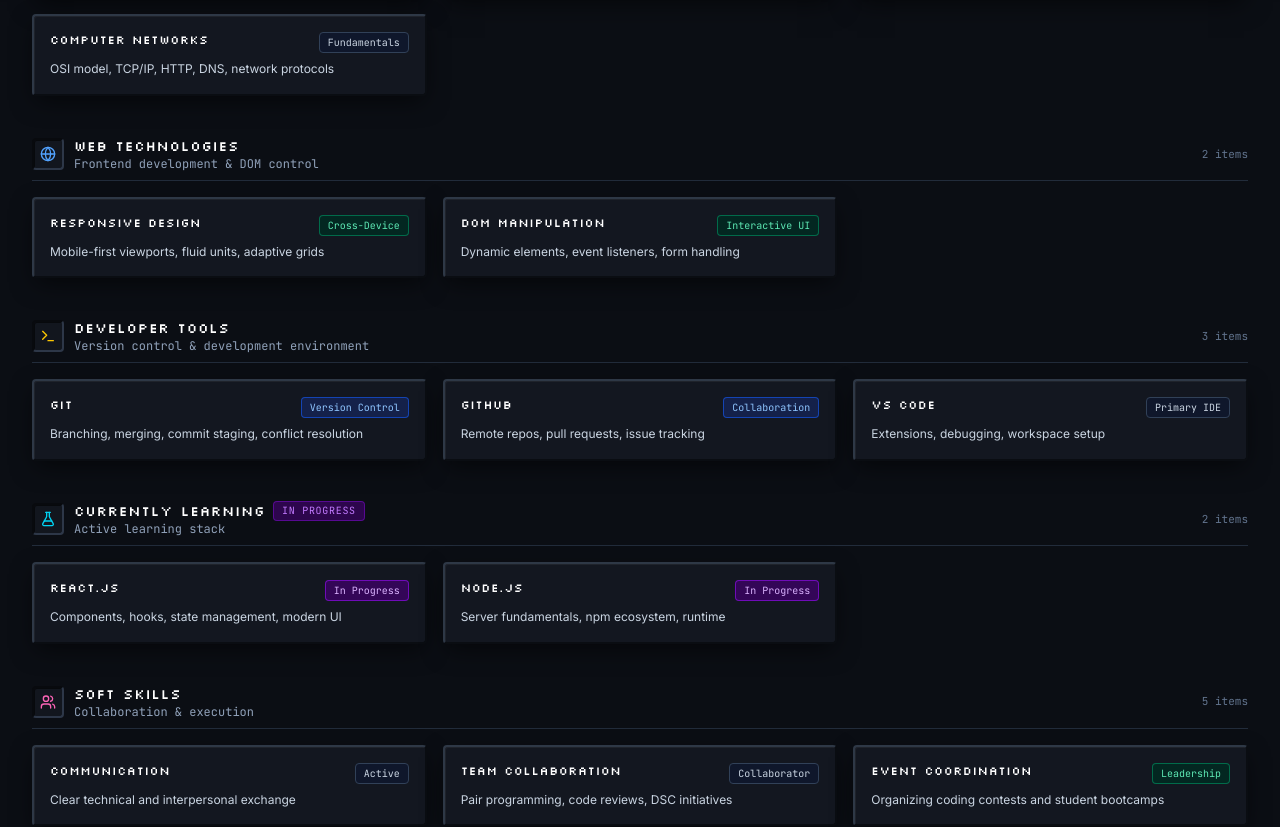
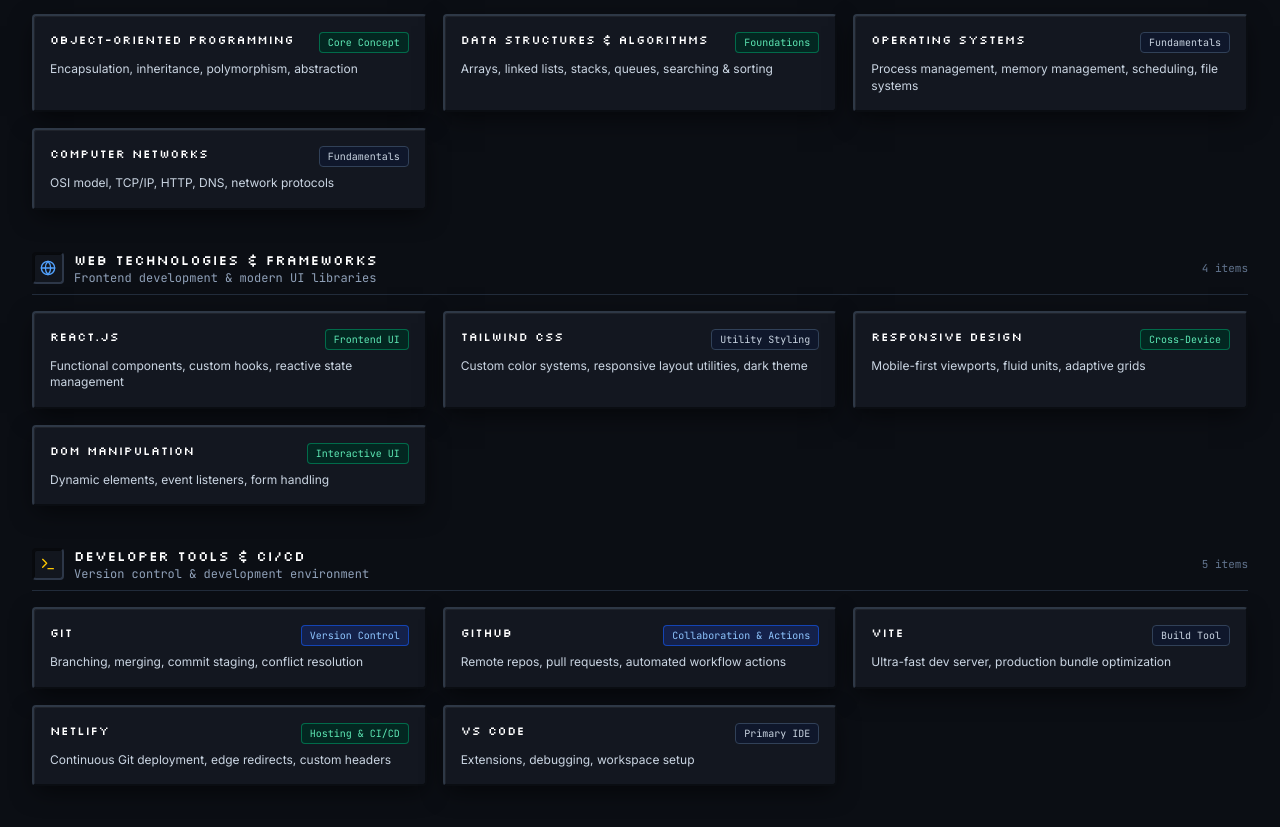
Before and after one commit to manjeetsinghcharan/portfolio, a React (Vite) app: page / in a window 1280 px wide. Shown: the part 2340-3167 px from the top of the page. Built offline with nearby package versions, Linux system fonts and the light colour scheme.

Commit message:
feat: update portfolio project with live Netlify link, GitHub repo, and React/TS tech stack

```diff
--- a/src/components/About.tsx
+++ b/src/components/About.tsx
@@ -74,7 +74,7 @@
           <div className="mc-card p-4 rounded bg-[#0d1117] border border-[#212a38]">
             <span className="font-pixel text-[10px] text-amber-300 block mb-1">PRACTICAL FOCUS</span>
             <p className="text-xs text-slate-300 leading-relaxed">
-              Hands-on web development with semantic HTML, modern responsive CSS, and dynamic JavaScript. Completed 45-day training at Curious Team Learning Pvt. Ltd. and former intern at XPERT CODERS.
+              Hands-on web engineering with React 19, TypeScript, Tailwind CSS, JavaScript, and semantic HTML. Completed 45-day training at Curious Team Learning Pvt. Ltd. and former intern at XPERT CODERS.
             </p>
           </div>
         </div>
@@ -95,7 +95,7 @@
                 As a web developer, I build clean, structured, and responsive web applications. I completed an intensive 45-day Web Development training program at <span className="text-white font-medium">Curious Team Learning Pvt. Ltd.</span> in Kota, where I created the <span className="text-emerald-300 font-medium">FlashCard Generator</span> website, and previously worked as a Web Developer Intern at <span className="text-white font-medium">XPERT CODERS</span> in Jodhpur.
               </p>
               <p>
-                Along with frontend development, I have solid foundations in core programming languages (<span className="text-white font-mono">C</span>, <span className="text-white font-mono">C++</span>, <span className="text-white font-mono">Java</span>, <span className="text-white font-mono">JavaScript</span>) and Computer Science fundamentals including <span className="text-white font-medium">Object-Oriented Programming (OOPs)</span>, <span className="text-white font-medium">Operating Systems</span>, <span className="text-white font-medium">Computer Networks</span>, and <span className="text-white font-medium">Data Structures &amp; Algorithms</span>.
+                Along with frontend development, I have solid foundations in core programming languages (<span className="text-white font-mono">C</span>, <span className="text-white font-mono">C++</span>, <span className="text-white font-mono">Java</span>, <span className="text-white font-mono">JavaScript</span>, <span className="text-white font-mono">TypeScript</span>) and Computer Science fundamentals including <span className="text-white font-medium">Object-Oriented Programming (OOPs)</span>, <span className="text-white font-medium">Operating Systems</span>, <span className="text-white font-medium">Computer Networks</span>, and <span className="text-white font-medium">Data Structures &amp; Algorithms</span>.
               </p>
             </div>
           </div>
--- a/src/components/CommandConsole.tsx
+++ b/src/components/CommandConsole.tsx
@@ -55,13 +55,13 @@
       newLogs.push({ text: `Player: ${RESUME_DATA.name} | B.Tech IT, RTU Kota (CGPA: ${RESUME_DATA.level}) | Jodhpur & Kota`, type: 'success' });
       document.querySelector('#about')?.scrollIntoView({ behavior: 'smooth' });
     } else if (lower === '/skills') {
-      newLogs.push({ text: `Languages: C, C++, Java, JS, HTML, CSS | Core CS: OOPs, OS, CN, DSA | Tools: Git, GitHub, VS Code | Learning: React, Node`, type: 'success' });
+      newLogs.push({ text: `Languages: C, C++, Java, JS, TS, HTML, CSS | Core CS: OOPs, OS, CN, DSA | Web: React, Tailwind | Tools: Git, GitHub, Vite, Netlify | Learning: Node, Next`, type: 'success' });
       document.querySelector('#skills')?.scrollIntoView({ behavior: 'smooth' });
     } else if (lower === '/projects') {
       newLogs.push(
         { text: `1. FlashCard Generator Website -> github.com/manjeetsinghcharan/smart-flashcard-generator`, type: 'success' },
         { text: `2. School Website (Frontend) -> github.com/manjeetsinghcharan/school-website`, type: 'success' },
-        { text: `3. Personal Portfolio Website -> github.com/manjeetsinghcharan/portfoliomanjeetcharan`, type: 'success' },
+        { text: `3. Developer Portfolio Website (React + TS) -> Live: https://manjeetdev.netlify.app/ | Code: github.com/manjeetsinghcharan/portfolio`, type: 'success' },
         { text: `4. AutoTank Project Exhibition (RTU Campus)`, type: 'success' }
       );
       document.querySelector('#builds')?.scrollIntoView({ behavior: 'smooth' });
--- a/src/components/ResumeModal.tsx
+++ b/src/components/ResumeModal.tsx
@@ -60,18 +60,19 @@
 • School Website (Frontend) | HTML, CSS, JavaScript (2025)
   - Designed and developed the frontend of a school website to provide academic and administrative information
   - Project URL: https://github.com/manjeetsinghcharan/school-website
-• Personal Portfolio Website | HTML, CSS (2025)
-  - Developed a responsive personal portfolio website to showcase projects, skills, and contact info
-  - Project URL: https://github.com/manjeetsinghcharan/portfoliomanjeetcharan
+• Developer Portfolio Website | React 19, TypeScript, Tailwind CSS, Vite (2026)
+  - Interactive Minecraft-themed developer portfolio with terminal CLI and hotbar navigation
+  - Live Demo: https://manjeetdev.netlify.app/
+  - Project URL: https://github.com/manjeetsinghcharan/portfolio
 • AutoTank Project Exhibition (2024)
   - Automated tank-based exhibition project demonstrated on RTU Campus
 
 TECHNICAL SKILLS
-• Core Languages: C, C++, Java, JavaScript, HTML5, CSS3
+• Core Languages: C, C++, Java, JavaScript, TypeScript, HTML5, CSS3
 • Core CS Fundamentals: Object-Oriented Programming (OOPs), Operating Systems, Computer Networks, DSA Basics
-• Web Technologies: Responsive Design, DOM Manipulation
-• Tools: Git, GitHub, VS Code
-• Currently Learning: React.js, Node.js
+• Web & Frameworks: React.js, Tailwind CSS, Responsive Design, DOM Manipulation
+• Tools & CI/CD: Git, GitHub, Vite, Netlify, VS Code
+• Currently Learning: Node.js, Next.js
 
 SOFT SKILLS
 Communication, Team Collaboration, Event Coordination, Problem Solving, Time Management
@@ -246,13 +247,31 @@
 
               <div>
                 <div className="flex flex-col sm:flex-row justify-between sm:items-baseline gap-1">
-                  <h3 className="font-semibold text-white">Personal Portfolio Website</h3>
-                  <span className="font-mono text-xs text-slate-400">2025</span>
+                  <h3 className="font-semibold text-white">Developer Portfolio Website</h3>
+                  <span className="font-mono text-xs text-slate-400">2026</span>
                 </div>
-                <div className="text-xs font-mono text-emerald-400 mb-1">Tech: HTML, CSS</div>
-                <p className="text-xs text-slate-300">
-                  Clean, responsive personal portfolio to showcase projects and skills.
+                <div className="text-xs font-mono text-emerald-400 mb-1">Tech: React 19, TypeScript, Tailwind CSS, Vite</div>
+                <p className="text-xs text-slate-300 mb-1">
+                  Interactive Minecraft-inspired developer portfolio featuring keyboard hotbar navigation, developer CLI terminal, printable resume modal, and Netlify CI/CD.
                 </p>
+                <div className="flex flex-wrap gap-3 mt-1">
+                  <a
+                    href="https://manjeetdev.netlify.app/"
+                    target="_blank"
+                    rel="noopener noreferrer"
+                    className="text-xs text-emerald-400 font-mono underline hover:text-emerald-300"
+                  >
+                    Live Demo: manjeetdev.netlify.app
+                  </a>
+                  <a
+                    href="https://github.com/manjeetsinghcharan/portfolio"
+                    target="_blank"
+                    rel="noopener noreferrer"
+                    className="text-xs text-slate-400 font-mono underline hover:text-slate-300"
+                  >
+                    GitHub: github.com/manjeetsinghcharan/portfolio
+                  </a>
+                </div>
               </div>
             </div>
           </div>
@@ -261,11 +280,11 @@
           <div className="space-y-2">
             <h2 className="font-pixel text-xs sm:text-sm text-emerald-400 tracking-wider border-b border-[#242e3d] pb-1">TECHNICAL SKILLS</h2>
             <div className="space-y-1.5 text-xs text-slate-300">
-              <div><strong className="text-white">Core Languages:</strong> C, C++, Java, JavaScript, HTML5, CSS3</div>
+              <div><strong className="text-white">Core Languages:</strong> C, C++, Java, JavaScript, TypeScript, HTML5, CSS3</div>
               <div><strong className="text-white">Core CS Fundamentals:</strong> OOPs, Operating Systems, Computer Networks, DSA Basics</div>
-              <div><strong className="text-white">Web Technologies:</strong> Responsive Design, DOM Manipulation</div>
-              <div><strong className="text-white">Tools:</strong> Git, GitHub, VS Code</div>
-              <div><strong className="text-purple-300">Currently Learning:</strong> React.js, Node.js</div>
+              <div><strong className="text-white">Web &amp; Frameworks:</strong> React.js, Tailwind CSS, Responsive Design, DOM Manipulation</div>
+              <div><strong className="text-white">Tools &amp; CI/CD:</strong> Git, GitHub, Vite, Netlify, VS Code</div>
+              <div><strong className="text-purple-300">Currently Learning:</strong> Node.js, Next.js</div>
             </div>
           </div>
 
--- a/src/data/resumeData.ts
+++ b/src/data/resumeData.ts
@@ -8,6 +8,7 @@
   description: string;
   keyFeatures: string[];
   githubUrl?: string;
+  liveUrl?: string;
   badge: string;
 }
 
@@ -103,9 +104,10 @@
         { name: "C", level: "Procedural", rarity: "Common", detail: "Memory management, pointers, data types, standard library" },
         { name: "C++", level: "OOP & STL", rarity: "Uncommon", detail: "Object-oriented programming, STL containers, problem solving" },
         { name: "Java", level: "Object-Oriented", rarity: "Uncommon", detail: "Classes, inheritance, polymorphism, collections framework" },
-        { name: "JavaScript", level: "ES6+", rarity: "Uncommon", detail: "DOM manipulation, async operations, event handling" },
+        { name: "JavaScript", level: "ES6+", rarity: "Uncommon", detail: "DOM manipulation, async operations, event handling, modern ES syntax" },
+        { name: "TypeScript", level: "Typed JS", rarity: "Uncommon", detail: "Type interfaces, strict static typing, component prop validation" },
         { name: "HTML5", level: "Semantic", rarity: "Common", detail: "Accessible layouts, SEO structure, semantic elements" },
-        { name: "CSS3", level: "Responsive", rarity: "Common", detail: "Flexbox, Grid, media queries, animations" }
+        { name: "CSS3", level: "Responsive", rarity: "Common", detail: "Flexbox, Grid, media queries, animations, modern styling" }
       ]
     },
     {
@@ -120,31 +122,35 @@
       ]
     },
     {
-      category: "Web Technologies",
-      subtitle: "Frontend development & DOM control",
+      category: "Web Technologies & Frameworks",
+      subtitle: "Frontend development & modern UI libraries",
       iconName: "Globe",
       skills: [
+        { name: "React.js", level: "Frontend UI", rarity: "Uncommon", detail: "Functional components, custom hooks, reactive state management" },
+        { name: "Tailwind CSS", level: "Utility Styling", rarity: "Common", detail: "Custom color systems, responsive layout utilities, dark theme" },
         { name: "Responsive Design", level: "Cross-Device", rarity: "Uncommon", detail: "Mobile-first viewports, fluid units, adaptive grids" },
         { name: "DOM Manipulation", level: "Interactive UI", rarity: "Uncommon", detail: "Dynamic elements, event listeners, form handling" }
       ]
     },
     {
-      category: "Developer Tools",
+      category: "Developer Tools & CI/CD",
       subtitle: "Version control & development environment",
       iconName: "Terminal",
       skills: [
         { name: "Git", level: "Version Control", rarity: "Rare", detail: "Branching, merging, commit staging, conflict resolution" },
-        { name: "GitHub", level: "Collaboration", rarity: "Rare", detail: "Remote repos, pull requests, issue tracking" },
+        { name: "GitHub", level: "Collaboration & Actions", rarity: "Rare", detail: "Remote repos, pull requests, automated workflow actions" },
+        { name: "Vite", level: "Build Tool", rarity: "Common", detail: "Ultra-fast dev server, production bundle optimization" },
+        { name: "Netlify", level: "Hosting & CI/CD", rarity: "Uncommon", detail: "Continuous Git deployment, edge redirects, custom headers" },
         { name: "VS Code", level: "Primary IDE", rarity: "Common", detail: "Extensions, debugging, workspace setup" }
       ]
     },
     {
-      category: "Currently Learning",
+      category: "Currently Learning & Exploring",
       subtitle: "Active learning stack",
       iconName: "FlaskConical",
       skills: [
-        { name: "React.js", level: "In Progress", rarity: "Brewing", detail: "Components, hooks, state management, modern UI" },
-        { name: "Node.js", level: "In Progress", rarity: "Brewing", detail: "Server fundamentals, npm ecosystem, runtime" }
+        { name: "Node.js", level: "Backend Basics", rarity: "Brewing", detail: "Server fundamentals, npm ecosystem, runtime APIs" },
+        { name: "Next.js", level: "Fullstack React", rarity: "Brewing", detail: "Server-side rendering, app routing, fullstack architecture" }
       ]
     },
     {
@@ -198,20 +204,21 @@
     },
     {
       id: "portfolio-website",
-      title: "Personal Portfolio Website",
-      year: "2025",
-      tech: ["HTML", "CSS"],
+      title: "Developer Portfolio Website",
+      year: "2026",
+      tech: ["React 19", "TypeScript", "Tailwind CSS", "Vite"],
       category: "Web Development",
-      badge: "Responsive Showcase",
-      summary: "Lightweight personal portfolio showcasing projects, skills, and contact channels.",
-      description: "A clean portfolio website using vanilla HTML and CSS. Focuses on crisp layout, fluid responsive breakpoints across all viewports, and accessible contact pathways with zero external dependencies.",
+      badge: "Live Production Build",
+      summary: "Interactive Minecraft-themed developer portfolio built with React 19, TypeScript, Tailwind CSS, Vite, and deployed on Netlify.",
+      description: "A production-ready developer portfolio engineered with React 19, TypeScript, and Tailwind CSS. Features an authentic Minecraft crafting aesthetic, keyboard hotbar navigation (keys 1–8), interactive developer CLI terminal shell, printable resume viewer modal, and automated CI/CD deployment on Netlify.",
       keyFeatures: [
-        "Hand-coded responsive layout with CSS Flexbox",
-        "Project showcase with direct GitHub links",
-        "Technical skills and education section",
-        "Zero external dependencies, fast page load"
+        "Minecraft-inspired HUD & keyboard hotbar navigation (keys 1–8)",
+        "Interactive developer command terminal shell with /help, /skills, /projects",
+        "Full printable/copyable in-browser resume viewer modal",
+        "Continuous deployment via Netlify and GitHub Pages with zero layout shift"
       ],
-      githubUrl: "https://github.com/manjeetsinghcharan/portfoliomanjeetcharan",
+      liveUrl: "https://manjeetdev.netlify.app/",
+      githubUrl: "https://github.com/manjeetsinghcharan/portfolio",
     },
     {
       id: "autotank-exhibition",
```
Also changed, not shown: src/components/Projects.tsx (+31 -12 lines), 1 other file (tests, documents, lock files or other folders).
